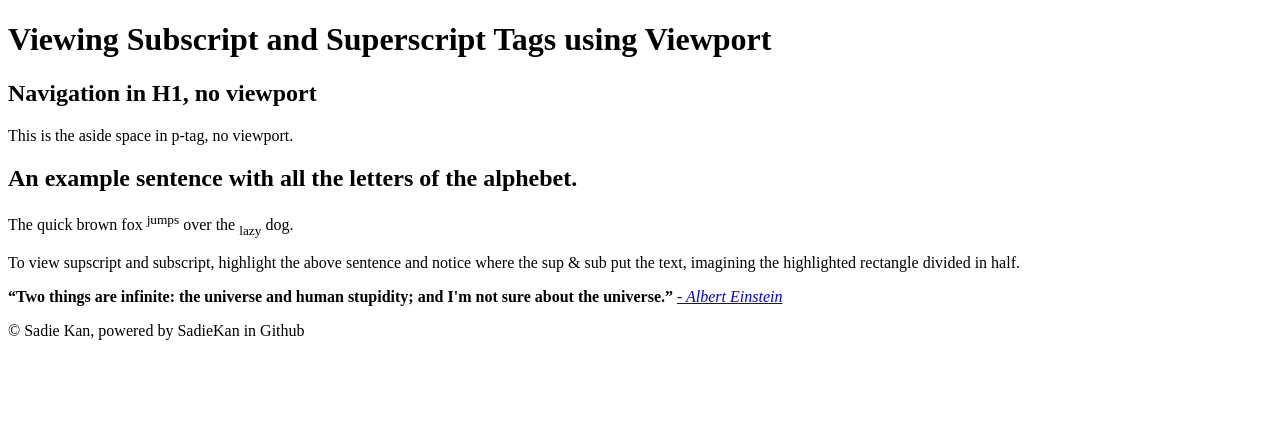
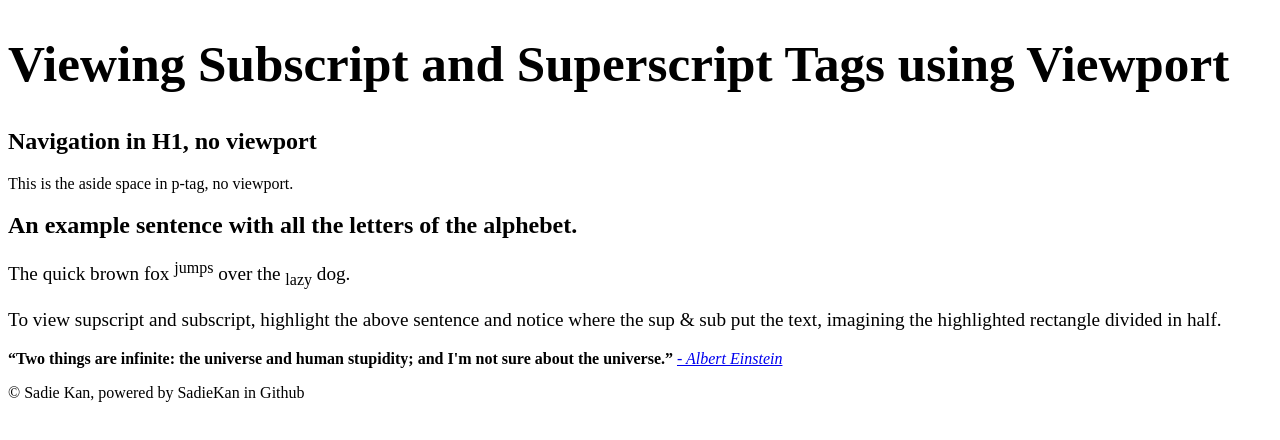
Before and after one commit to SadieKan/LearningHTML.github.io, a plain HTML site: page childPages/Exp Sub and Superscript.html in a window 1280 px wide. Drawn offline with Linux system fonts and the light colour scheme.

Commit message:
Update Exp Sub and Superscript.html

```diff
--- a/childPages/Exp Sub and Superscript.html
+++ b/childPages/Exp Sub and Superscript.html
@@ -26,14 +26,14 @@
 
   </head>
   <body>
-    <header><h1>Viewing Subscript and Superscript Tags using Viewport</h1></header>
+    <header><h1 style="font-size:4vw">Viewing Subscript and Superscript Tags using Viewport</h1></header>
         <nav><h1>Navigation in H1, no viewport</h1></nav>
         <aside><p>This is the aside space in p-tag, no viewport.</p></aside>
         <section>
           <h2>An example sentence with all the letters of the alphebet.</h2>
           <article>
-            <p>The quick brown fox <sup>jumps</sup> over the <sub>lazy</sub> dog.</p>
-            <p>To view supscript and subscript, highlight the above sentence and notice where the sup & sub put the text, imagining the highlighted rectangle divided in half.</p>
+            <p style="font-size:1.5vw">The quick brown fox <sup>jumps</sup> over the <sub>lazy</sub> dog.</p>
+            <p style="font-size:1.5vw">To view supscript and subscript, highlight the above sentence and notice where the sup & sub put the text, imagining the highlighted rectangle divided in half.</p>
           </article>
         </section>
   </body>
```
